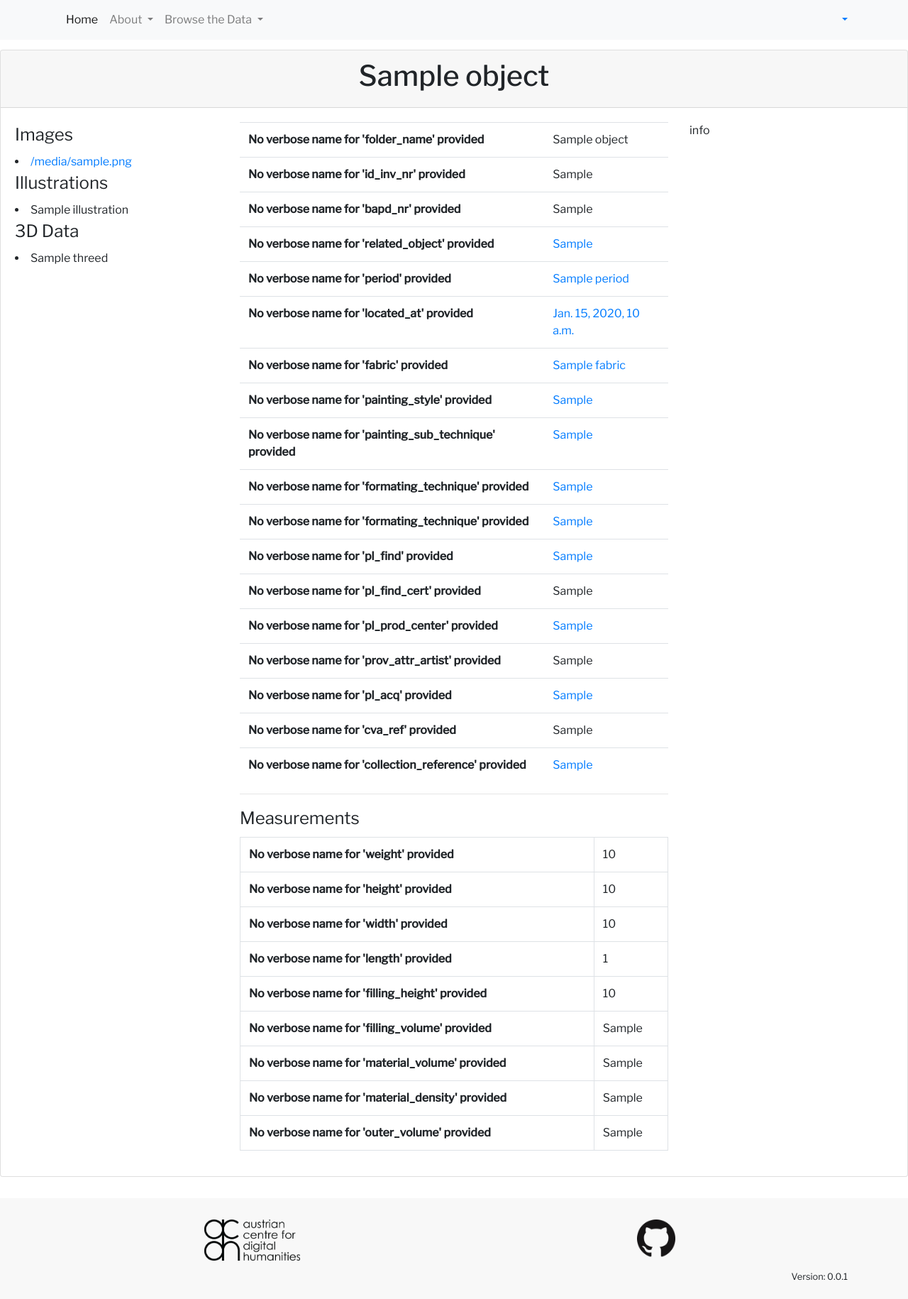
After one commit to acdh-oeaw/odeeg, a Django app: template dobjects/templates/dobjects/digitalcontainer_detail.html in a window 1280 px wide. The commit adds this page. Shown: the whole page at 71% size. Run offline with Django 3.2, Linux system fonts and the light colour scheme; the template is opened without the code that fills it: most values are stand-ins (such as "Sample title", 1, 10 or a date in 2020); some libraries are stand-ins or nearby versions.

Commit message:
added views for dobjects.models.DigitalContainer

```diff
--- /dev/null
+++ b/browsing.json
@@ -0,0 +1 @@
+[{"model": "browsing.browsconf", "pk": 1, "fields": {"model_name": "digitalcontainer", "label": "folder_name", "field_path": "folder_name"}}, {"model": "browsing.browsconf", "pk": 2, "fields": {"model_name": "digitalcontainer", "label": "id_inv_nr", "field_path": "id_inv_nr"}}, {"model": "browsing.browsconf", "pk": 3, "fields": {"model_name": "digitalcontainer", "label": "bapd_nr", "field_path": "bapd_nr"}}, {"model": "browsing.browsconf", "pk": 4, "fields": {"model_name": "digitalcontainer", "label": "period__name", "field_path": "period__name"}}, {"model": "browsing.browsconf", "pk": 5, "fields": {"model_name": "digitalcontainer", "label": "period__period_start_year", "field_path": "period__period_start_year"}}, {"model": "browsing.browsconf", "pk": 6, "fields": {"model_name": "digitalcontainer", "label": "period__period_end_year", "field_path": "period__period_end_year"}}]
--- /dev/null
+++ b/dobjects/templates/dobjects/digitalcontainer_detail.html
@@ -0,0 +1,265 @@
+{% extends "webpage/base.html" %}
+{% load staticfiles %}
+{% load webpage_extras %}
+{% block title %} asdf {% endblock %}
+{% block content %}
+    <div class="card procustom-panel-create">
+        <div class="card-header procustom-panel-heading">
+            <div class="row">
+                <div class="col-md-2">
+                    {% if object.get_prev %}
+                        <h2>
+                            <a href="{% url 'dobjects:digitalcontainer_detail' pk=object.get_prev %}">
+                                <i class="fas fa-chevron-left" title="previous"></i>
+                            </a>
+                        </h2>
+                    {% endif %}
+                </div>
+                <div class="col-md-8">
+                    <h1 style="text-align: center;">
+                         {{ object }}
+                        {% if user.is_authenticated %}
+                            <small>
+                                <a href="{% url 'dobjects:digitalcontainer_edit' pk=object.id %}">
+                                    <i class="far fa-edit" title="edit"></i>
+                                </a>
+                            </small>
+                            |
+                            <small>
+                                <a href="{% url 'dobjects:digitalcontainer_delete' pk=object.id %}">
+                                   <i class="far fa-trash-alt" title="delete"></i>
+                                </a>
+                            </small>
+                        {% endif %}
+                    </h1>
+                </div>
+                <div class="col-md-2">
+                    <h2>
+                        {% if object.get_next %}
+                        <a href="{% url 'dobjects:digitalcontainer_detail' pk=object.get_next %}" style="float:right">
+                            <i class="fas fa-chevron-right" title="next"></i>
+                        </a>
+                    </h2>
+                    {% endif %}
+                </div>
+            </div>
+        </div>
+        <div class="card-body">
+            <div class="row">
+                <div class="col-md-3">
+                    <legend>
+                        Images
+                    </legend>
+                    {% for x in imgs %}
+                        <li>
+                            <a href="{{ x.acdh_id }}?format=raw">{{ x }}</a>
+                        </li>
+                    {% endfor %}
+                    <legend>
+                        Illustrations
+                    </legend>
+                    {% for x in illustrations %}
+                        <li>
+                            {{ x }}
+                        </li>
+                    {% endfor %}
+                    <legend>
+                        3D Data
+                    </legend>
+                    {% for x in threeds %}
+                        <li>
+                            {{ x }}
+                        </li>
+                    {% endfor %}
+                </div>
+                <div class="col-md-6">
+                    <table class="table">
+                            <tr>
+                                <th>{% get_verbose_name digitalcontainer "folder_name" %}</th>
+                                <td>
+                                    {{ object.folder_name }}
+                                </td>
+                            </tr>
+                            <tr>
+                                <th>{% get_verbose_name digitalcontainer "id_inv_nr" %}</th>
+                                <td>
+                                    {{ object.id_inv_nr }}
+                                </td>
+                            </tr>
+                            <tr>
+                                <th>{% get_verbose_name digitalcontainer "bapd_nr" %}</th>
+                                <td>
+                                    {{ object.bapd_nr }}
+                                </td>
+                            </tr>
+                            {% if object.related_object.all %}
+                                <tr>
+                                    <th>{% get_verbose_name digitalcontainer "related_object" %}</th>
+                                    <td>
+                                        {% for x in object.related_object.all %}
+                                            <a href="{{ x.get_absolute_url }}">{{ x }}</a>
+                                        {%  endfor  %}
+                                    </td>
+                                </tr>
+                            {% endif %}
+                            <tr>
+                                <th>{% get_verbose_name digitalcontainer "period" %}</th>
+                                <td>
+                                    <a href="{{ object.period.get_absolute_url }}">{{ object.period }}</a>
+                                </td>
+                            </tr>
+                            <tr>
+                                <th>{% get_verbose_name digitalcontainer "located_at" %}</th>
+                                <td>
+                                    <a href="{{ object.located_at.get_absolute_url }}">{{ object.located_at }}</a>
+                                </td>
+                            </tr>
+                            <tr>
+                                <th>{% get_verbose_name digitalcontainer "fabric" %}</th>
+                                <td>
+                                    {% for x in object.fabric.all %}
+                                        <a href="{{ x.get_absolute_url }}">{{ x }}</a>
+                                    {%  endfor  %}
+                                </td>
+                            </tr>
+                            <tr>
+                                <th>{% get_verbose_name digitalcontainer "painting_style" %}</th>
+                                <td>
+                                    {% for x in object.painting_style.all %}
+                                        <a href="{{ x.get_absolute_url }}">{{ x }}</a>
+                                    {%  endfor  %}
+                                </td>
+                            </tr>
+                            <tr>
+                                <th>{% get_verbose_name digitalcontainer "painting_sub_technique" %}</th>
+                                <td>
+                                    {% for x in object.painting_sub_technique.all %}
+                                        <a href="{{ x.get_absolute_url }}">{{ x }}</a>
+                                    {%  endfor  %}
+                                </td>
+                            </tr>
+                            <tr>
+                                <th>{% get_verbose_name digitalcontainer "formating_technique" %}</th>
+                                <td>
+                                    {% for x in object.formating_technique.all %}
+                                        <a href="{{ x.get_absolute_url }}">{{ x }}</a>
+                                    {%  endfor  %}
+                                </td>
+                            </tr>
+                            <tr>
+                                <th>{% get_verbose_name digitalcontainer "formating_technique" %}</th>
+                                <td>
+                                    {% for x in object.formating_technique.all %}
+                                        <a href="{{ x.get_absolute_url }}">{{ x }}</a>
+                                    {%  endfor  %}
+                                </td>
+                            </tr>
+                            <tr>
+                                <th>{% get_verbose_name digitalcontainer "pl_find" %}</th>
+                                <td>
+                                    <a href="{{ object.pl_find.get_absolute_url }}">{{ object.pl_find }}</a>
+                                </td>
+                            </tr>
+                            <tr>
+                                <th>{% get_verbose_name digitalcontainer "pl_find_cert" %}</th>
+                                <td>
+                                    {{ object.pl_find_cert }}
+                                </td>
+                            </tr>
+                            <tr>
+                                <th>{% get_verbose_name digitalcontainer "pl_prod_center" %}</th>
+                                <td>
+                                    <a href="{{ object.pl_prod_center.get_absolute_url }}">{{ object.pl_prod_center }}</a>
+                                </td>
+                            </tr>
+                            <tr>
+                                <th>{% get_verbose_name digitalcontainer "prov_attr_artist" %}</th>
+                                <td>
+                                    {{ object.prov_attr_artist }}
+                                </td>
+                            </tr>
+                            <tr>
+                                <th>{% get_verbose_name digitalcontainer "pl_acq" %}</th>
+                                <td>
+                                    <a href="{{ object.pl_acq.get_absolute_url }}">{{ object.pl_acq }}</a>
+                                </td>
+                            </tr>
+                            <tr>
+                                <th>{% get_verbose_name digitalcontainer "cva_ref" %}</th>
+                                <td>
+                                    {{ object.cva_ref }}
+                                </td>
+                            </tr>
+                            <tr>
+                                <th>{% get_verbose_name digitalcontainer "collection_reference" %}</th>
+                                <td>
+                                    <a href="{{ object.collection_reference }}">{{ object.collection_reference }}</a>
+                                </td>
+                            </tr>
+                    </table>
+                    <hr/>
+                    <legend>Measurements</legend>
+                    <table class="table table-bordered table-hover">
+                        <tr>
+                            <th>{% get_verbose_name digitalcontainer "weight" %}</th>
+                            <td>
+                                {{ object.weight }}
+                            </td>
+                        </tr>
+                        <tr>
+                            <th>{% get_verbose_name digitalcontainer "height" %}</th>
+                            <td>
+                                {{ object.height }}
+                            </td>
+                        </tr>
+                        <tr>
+                            <th>{% get_verbose_name digitalcontainer "width" %}</th>
+                            <td>
+                                {{ object.width }}
+                            </td>
+                        </tr>
+                        <tr>
+                            <th>{% get_verbose_name digitalcontainer "length" %}</th>
+                            <td>
+                                {{ object.length }}
+                            </td>
+                        </tr>
+                        <tr>
+                            <th>{% get_verbose_name digitalcontainer "filling_height" %}</th>
+                            <td>
+                                {{ object.filling_height }}
+                            </td>
+                        </tr>
+                        <tr>
+                            <th>{% get_verbose_name digitalcontainer "filling_volume" %}</th>
+                            <td>
+                                {{ object.filling_volume }}
+                            </td>
+                        </tr>
+                        <tr>
+                            <th>{% get_verbose_name digitalcontainer "material_volume" %}</th>
+                            <td>
+                                {{ object.material_volume }}
+                            </td>
+                        </tr>
+                        <tr>
+                            <th>{% get_verbose_name digitalcontainer "material_density" %}</th>
+                            <td>
+                                {{ object.material_density }}
+                            </td>
+                        </tr>
+                        <tr>
+                            <th>{% get_verbose_name digitalcontainer "outer_volume" %}</th>
+                            <td>
+                                {{ object.outer_volume }}
+                            </td>
+                        </tr>
+                    </table>
+                </div>
+                <div class="col-md-3">
+                    info
+                </div>
+            </div>
+        </div>
+    </div>
+{% endblock %}
```
Also changed, not shown: browsing/templates/browsing/generic_list.html (+47 -1 lines), dobjects/filters.py (+13 -1 lines), dobjects/forms.py (+44 -1 lines), dobjects/models.py (+36 -3 lines), dobjects/urls.py (+13 -0 lines), dobjects/views.py (+55 -2 lines), 2 other files.
